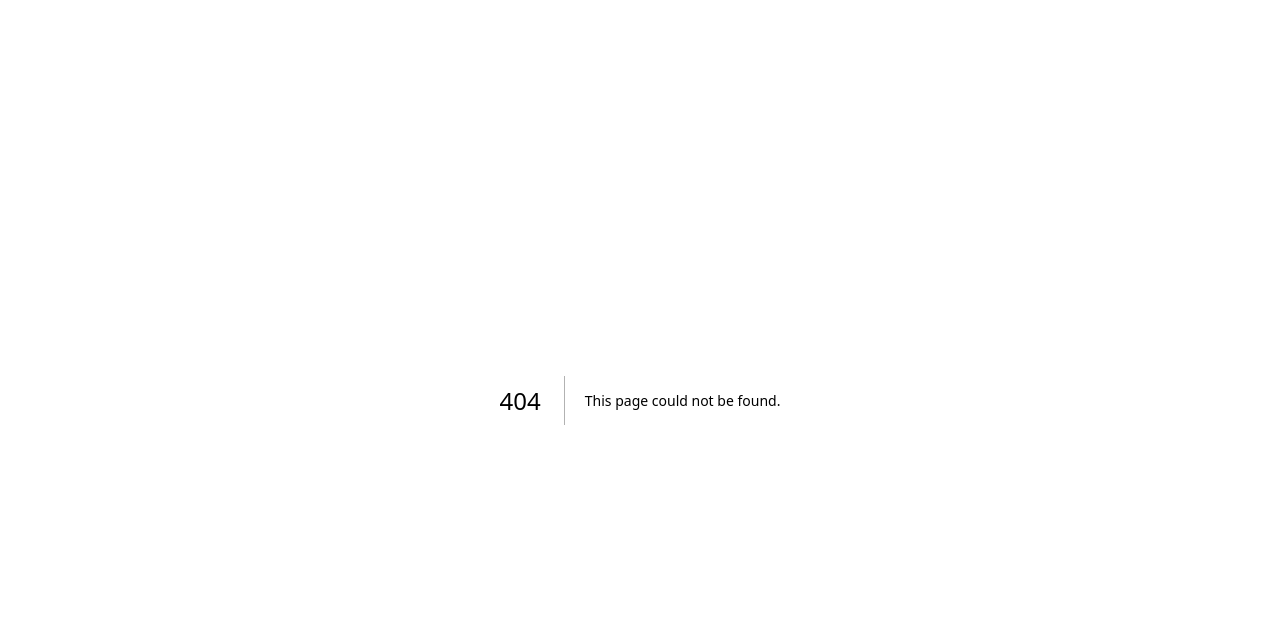
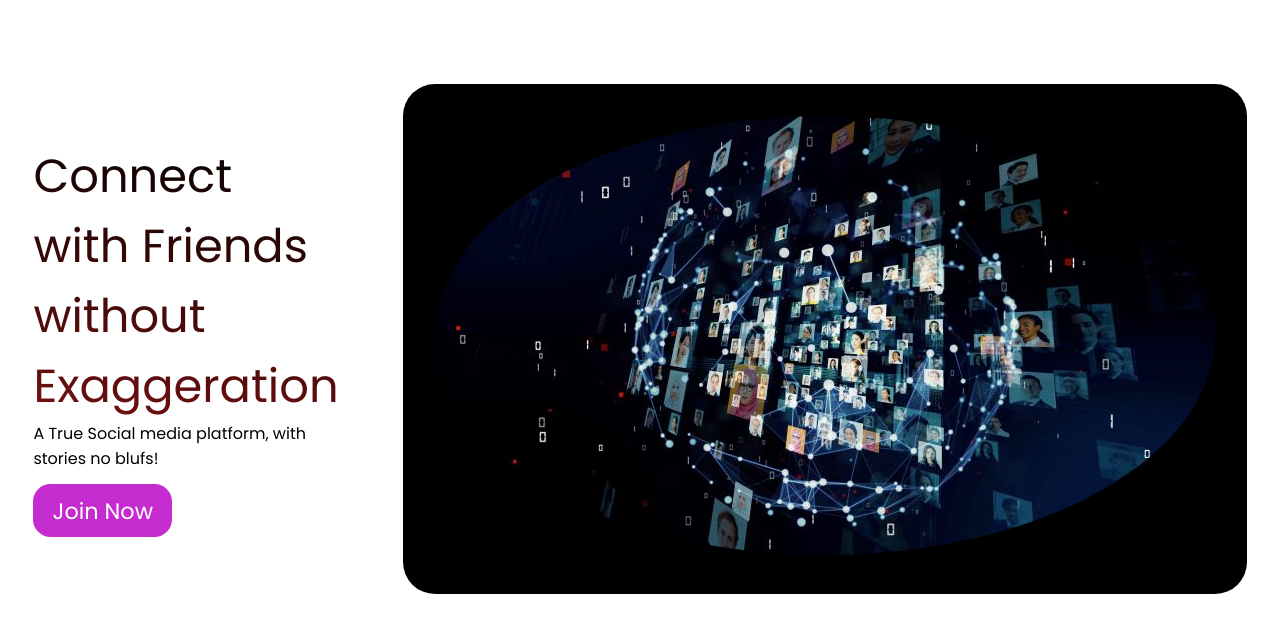
Before and after one commit to Tahil40/Social-Media-App, a Next.js app in the folder social-media-app/: page /components/Home/HomeComponent in a window 1280 px wide. Before the commit this address had no page. Shown: the top 632 px of the page. Built offline with nearby package versions, Linux system fonts and the light colour scheme.

Commit message:
configuring_layouts_styling

```diff
--- /dev/null
+++ b/social-media-app/src/layouts/userLayout/index.jsx
@@ -0,0 +1,13 @@
+import React from "react";
+import NavbarComponent from "@/pages/components/Navbar/NavbarComponent";
+
+const UserLayout = ({ children }) => {
+  return (
+    <div>
+      <NavbarComponent />
+      {children}
+    </div>
+  );
+};
+
+export default UserLayout;
--- a/social-media-app/src/pages/components/HomeComponent.jsx
+++ b/social-media-app/src/pages/components/Home/HomeComponent.jsx
@@ -1,12 +1,13 @@
 import React from "react";
 import { useRouter } from "next/router";
 import styles from "@/styles/Home.module.css";
+import UserLayout from "@/layouts/userLayout";
 
 export default function HomeComponent(){
     const router = useRouter();
 
     return(
-        <>
+        <UserLayout>
         <div className={styles.container}>
             <div className={styles.mainContainer}>
                 <div className={styles.mainContainer_left}>
@@ -21,6 +22,6 @@ export default function HomeComponent(){
                 </div>
             </div>
         </div>
-        </>
+        </UserLayout>
     );
 };
--- /dev/null
+++ b/social-media-app/src/pages/components/Navbar/NavbarComponent.jsx
@@ -0,0 +1,11 @@
+import React from "react";
+
+const NavbarComponent = () => {
+    return (
+        <>
+
+        </>
+    );
+};
+
+export default NavbarComponent;
--- a/social-media-app/src/pages/index.js
+++ b/social-media-app/src/pages/index.js
@@ -1,6 +1,6 @@
 import Head from "next/head";
 import { Geist, Geist_Mono } from "next/font/google";
-import HomeComponent from "./components/HomeComponent";
+import HomeComponent from "./components/Home/HomeComponent";
 
 const geistSans = Geist({
   variable: "--font-geist-sans",
@@ -23,8 +23,8 @@ export default function Home() {
       </Head>
       <div className={`${geistSans.variable} ${geistMono.variable}`}>
         <main>
-          {/* Home component */}
-          <HomeComponent/>
+            {/* Home component */}
+            <HomeComponent />
         </main>
       </div>
     </>
--- a/social-media-app/src/styles/Home.module.css
+++ b/social-media-app/src/styles/Home.module.css
@@ -1,9 +1,9 @@
-.container{
+.container {
   font-family: "Poppins";
   padding: 1.2rem;
 }
 
-.mainContainer{
+.mainContainer {
   display: flex;
   align-items: center;
   justify-content: center;
@@ -12,16 +12,37 @@
   height: 80vh;
 }
 
-.mainContainer_left{
+.mainContainer_left {
   flex: 0.5;
 }
 
-.mainContainer_right{
+.mainContainer_right {
   flex: 0.5;
 }
 
 .mainContainer_left > p:nth-child(1) {
   font-size: 2.9rem;
+  background: -webkit-linear-gradient(45deg, #000000, #7c1515);
+  background-clip: text;
+  -webkit-text-fill-color: transparent;
+  animation: shimmer_animation 3s linear infinite;
+}
+
+@keyframes shimmer_animation {
+  0% {
+    background: -webkit-linear-gradient(0deg, #000000, #bd5757);
+    background-clip: text;
+  }
+
+  50% {
+    background: -webkit-linear-gradient(90deg, #000000, #881f1f);
+    background-clip: text;
+  }
+
+  100% {
+    background: -webkit-linear-gradient(260deg, #000000, #741010);
+    background-clip: text;
+  }
 }
 
 .mainContainer_right > p:nth-child(2) {
@@ -29,11 +50,26 @@
   font-size: 1.7rem;
 }
 
-.mainContainer_left > div.joinButton{
+.mainContainer_left > div.joinButton {
   width: fit-content;
   user-select: none;
   cursor: pointer;
   transition: all 0.2s;
   margin-top: 0.8rem;
   font-size: 1.4rem;
+  background-color: rgb(197, 44, 208);
+  color: white;
+  padding-inline: 1.2rem;
+  padding-block: 0.6rem;
+  border-radius: 1.1rem;
 }
+
+.mainContainer_right {
+  padding: 2rem;
+  background-color: black;
+  border-radius: 2rem;
+}
+
+.mainContainer_right > img {
+  border-radius: 100%;
+}
```
Also changed, not shown: social-media-app/src/pages/components/Navbar/module.style.css (added). Lines whose indentation alone changed are shown as unchanged.
